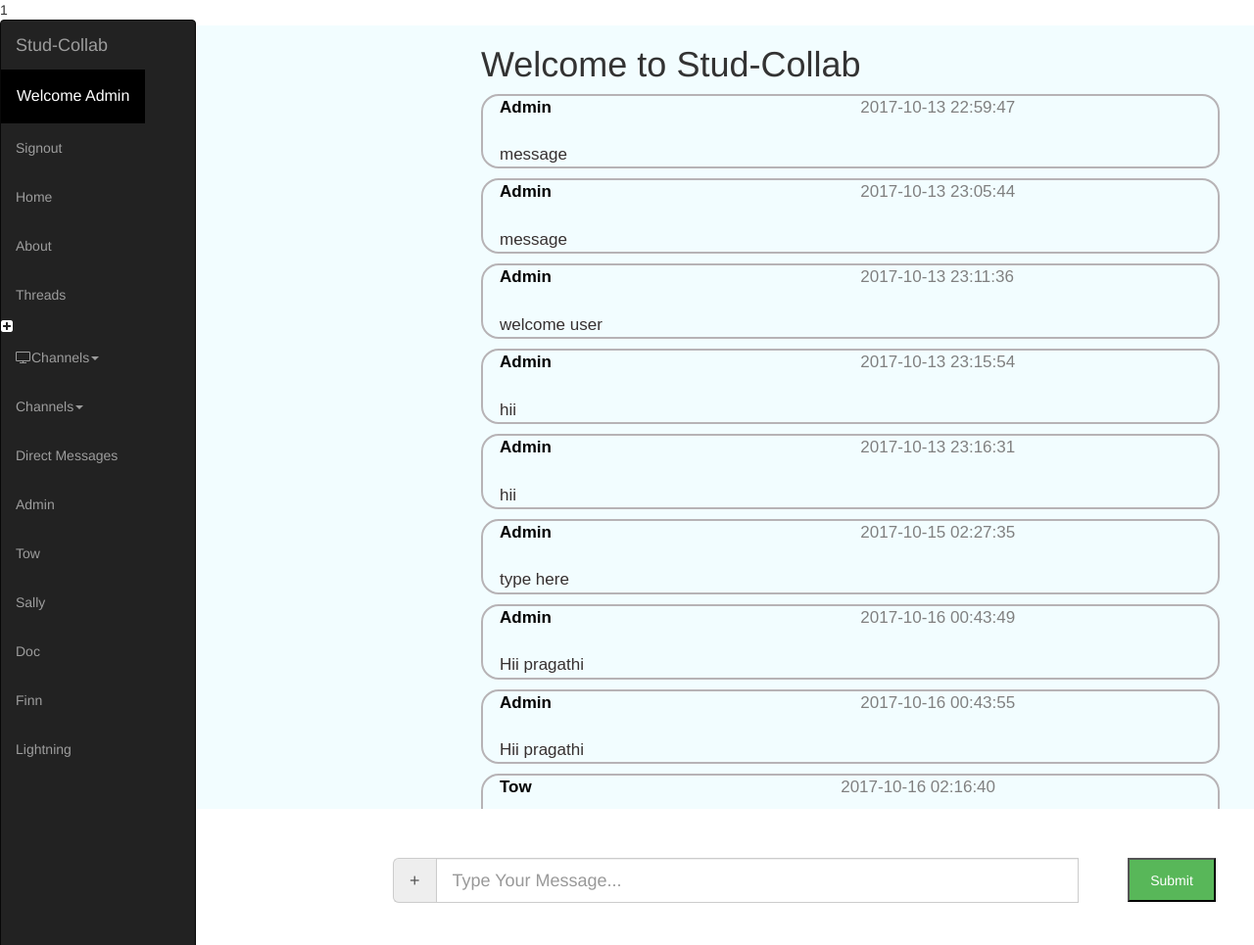
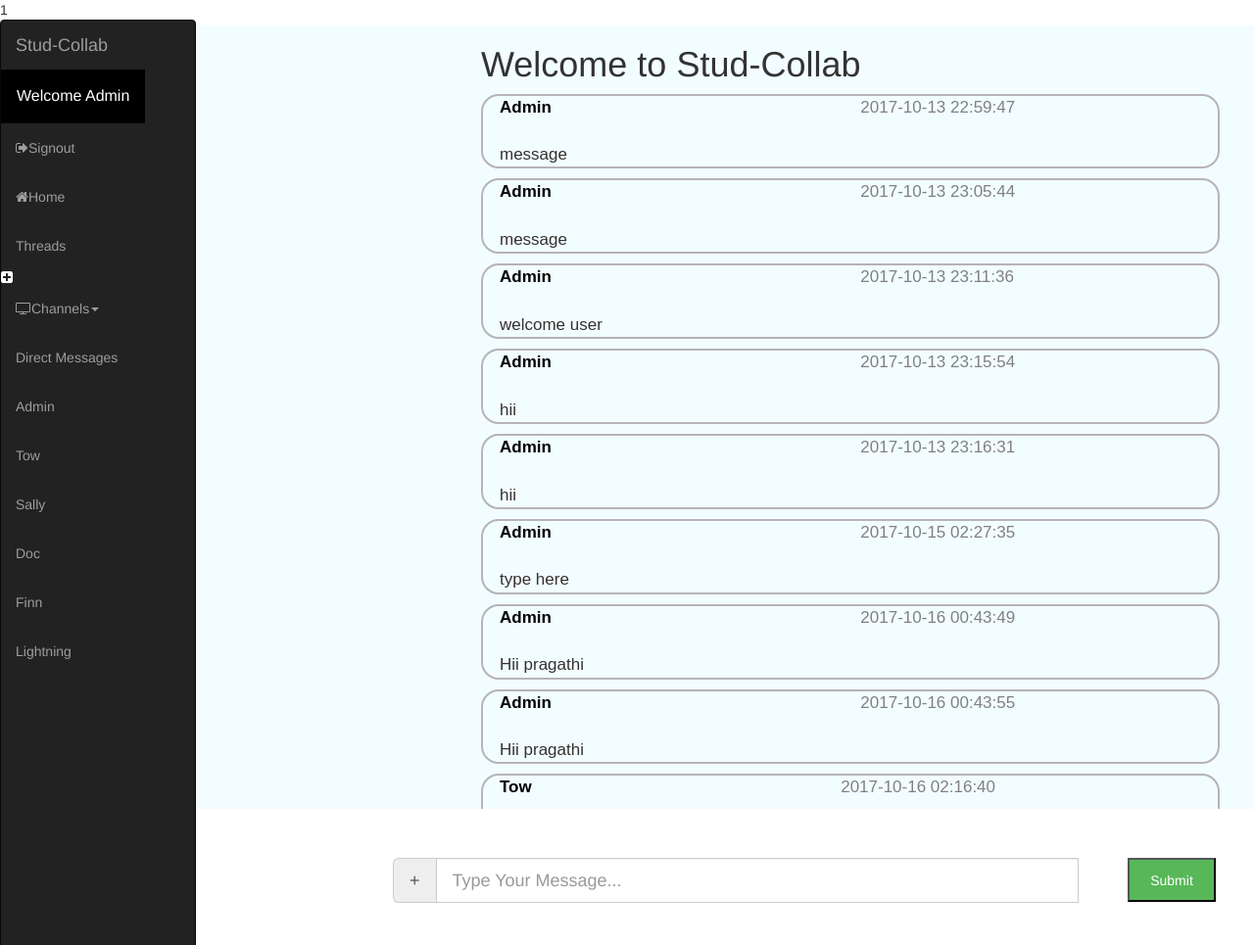
Before and after one commit to nmala001/WebProgramming_Slack, a PHP site: page /WebProgramming_Slack/dashboard.php in a window 1280 px wide; the page is wider, and only the part inside the window is pictured. Shown: the top 965 px of that part at 98% size. Run offline with PHP 8.4, Linux system fonts and the light colour scheme; a user stored in the database is signed in; data comes from the database, SQL or seed files in the repository; some libraries are stand-ins or nearby versions.

Commit message:
Made changes to Side Nav and added icons

```diff
--- a/dashboard.php
+++ b/dashboard.php
@@ -80,7 +80,9 @@ $username = $_SESSION['userName'];
   <ul class="nav navbar-nav">
 
 
-                            <button onclick="myFunction()" class="dropbtn"><?php
+                          <div class="welcome_msg">
+                            <button onclick="myFunction()" class="dropbtn">
+                            <?php
 
                               $welcome = "Welcome" ."       " .$username;
                                echo htmlspecialchars_decode($welcome);
@@ -92,26 +94,24 @@ $username = $_SESSION['userName'];
                                   <button onclick="openWin()">Profile and Account</button>
 
                                 </div>
+                          </div>
+                          </li>
 
 
 
                       <li>
-                          <a href="logout.php">Signout</a>
+                          <a href="logout.php"><i class="fa fa-sign-out" aria-hidden="true"></i>Signout</a>
                       </li>
                       <li>
-                          <a href="#">Home</a>
-                      </li>
-                      <li>
-                          <a href="#">About</a>
+                          <a href="#"><i class="fa fa-home" aria-hidden="true"></i>Home</a>
                       </li>
                       <li>
                           <a href="#">Threads</a>
                       </li>
                       <li class="dropdown"><span><i class="createchannel fa fa-plus-square" aria-hidden="true"></i></span>
-                      <a href="#" class="dropdown-toggle" data-toggle="dropdown"><i class="fa fa-television" aria-hidden="true"></i>Channels<span class="caret"></span></a>
 
                       <li class="dropdown">
-                      <a href="#" class="dropdown-toggle" data-toggle="dropdown">Channels<span class="caret"></span></a>
+                      <a href="#" class="dropdown-toggle" data-toggle="dropdown"><i class="fa fa-television" aria-hidden="true"></i>Channels<span class="caret"></span></a>
 
                       <ul class="dropdown-menu" role="menu">
 
```
